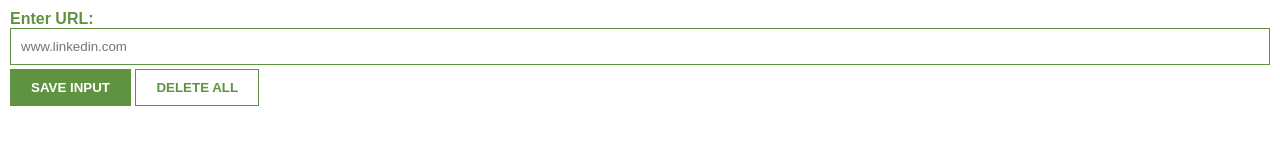
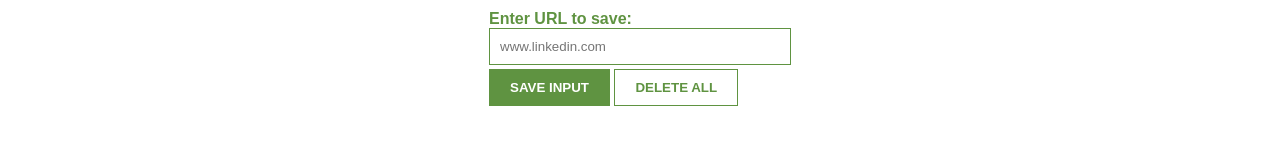
Before and after one commit to marciprescott/lead-generator, a browser extension: page index.html in a window 1280 px wide. Drawn offline with Linux system fonts and the light colour scheme; no server answers.

Commit message:
Added favicon and ready to deploy

```diff
--- a/index.css
+++ b/index.css
@@ -1,8 +1,8 @@
 body {
-    margin: 0;
+    margin: 0 auto;
     padding: 10px;
     font-family: Arial, Helvetica, sans-serif;
-    min-width: 400px;
+    max-width: 302px;
 }
 
 input {
--- a/index.html
+++ b/index.html
@@ -1,10 +1,16 @@
 <html>
     <head>
+        <title> Leads Tracker</title>
         <link rel="stylesheet" href="index.css">
+        <meta name="viewport" content="width=device-width, initial-scale=1.0" />
+        <link rel="apple-touch-icon" sizes="180x180" href="/apple-touch-icon.png">
+<link rel="icon" type="image/png" sizes="32x32" href="/favicon-32x32.png">
+<link rel="icon" type="image/png" sizes="16x16" href="/favicon-16x16.png">
+<link rel="manifest" href="/site.webmanifest">
     </head>
     <body>
         <!-- Create an input element with type="text" and id="input-el" -->
-         <label> Enter URL:
+         <label> Enter URL to save:
          </label>
         <input type = "text" id="input-el" placeholder="www.linkedin.com">
         <!-- Create a SAVE INPUT button with id="input-btn" -->
```
Also changed, not shown: android-chrome-192x192.png (added), android-chrome-512x512.png (added), apple-touch-icon.png (added), favicon-16x16.png (added), favicon-32x32.png (added), favicon.ico (added), site.webmanifest (added).
